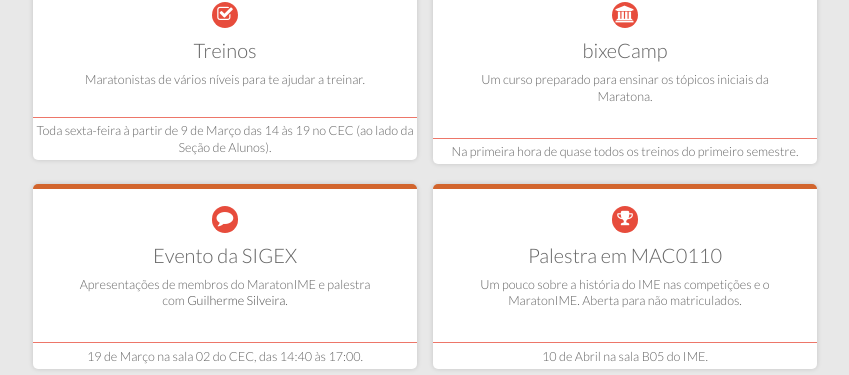
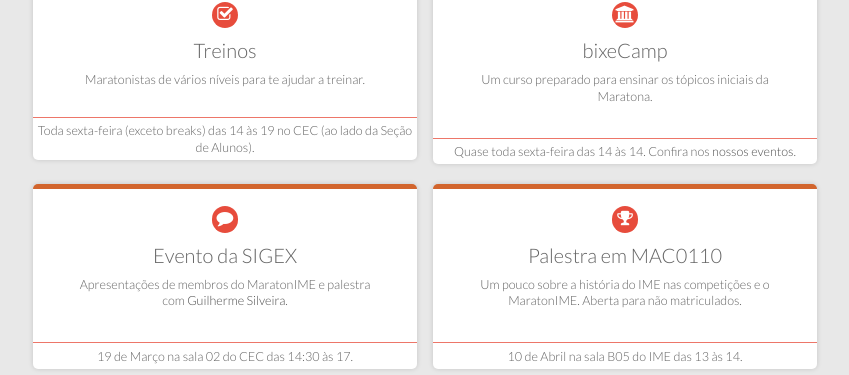
Before and after one commit to maratonusp/blog, a Jekyll site: the page built from index.html, in a window 1280 px wide and 900 px high, cut to the strip 430-805 px from the top of the window. Shown: the whole strip, without its empty margins (215-1064 px from the left). Built offline with Jekyll 4.4.1, drawn with Linux system fonts in a browser that asks for light colours; nearby versions of some CDN libraries; the list of posts is cut into pages by our own code; comment, search, counter and statistics services are not loaded.

Commit message:
Ajustes nos eventos

```diff
--- a/index.html
+++ b/index.html
@@ -41,7 +41,7 @@ hubs_class: third
 			<i class="fa fa-check-square-o"></i>
 			<h3>Treinos</h3>
 			<p>Maratonistas de vários níveis para te ajudar a treinar.</p>
-			<footer><p>Toda sexta-feira à partir de 9 de Março das 14 às 19 no CEC (ao lado da Seção de Alunos).</p></footer>
+			<footer><p>Toda sexta-feira (exceto breaks) das 14 às 19 no CEC (ao lado da Seção de Alunos).</p></footer>
 		</figcaption>
 	</figure>
 	<figure>
@@ -49,7 +49,7 @@ hubs_class: third
 			<i class="fa fa-university"></i>
 			<h3>bixeCamp</h3>
 			<p>Um curso preparado para ensinar os tópicos iniciais da Maratona.</p>
-			<footer><p>Na primeira hora de quase todos os treinos do primeiro semestre.</p></footer>
+			<footer><p>Quase toda sexta-feira das 14 às 14. Confira nos <a href="https://fb.com/maratonime/events/">nossos eventos</a>.</p></footer>
 		</figcaption>
 	</figure>
 	<figure>
@@ -57,7 +57,7 @@ hubs_class: third
 			<i class="fa fa-comment"></i>
 			<h3>Evento da SIGEX</h3>
 			<p>Apresentações de membros do MaratonIME e palestra com <a href="https://twitter.com/guilhermecaelum">Guilherme Silveira</a>.</p>
-			<footer><p>19 de Março na sala 02 do CEC, das 14:40 às 17:00.</p></footer>
+			<footer><p>19 de Março na sala 02 do CEC das 14:30 às 17.</p></footer>
 		</figcaption>
 	</figure>
 	<figure>
@@ -65,7 +65,7 @@ hubs_class: third
 			<i class="fa fa-trophy"></i>
 			<h3>Palestra em MAC0110</h3>
 			<p>Um pouco sobre a história do IME nas competições e o MaratonIME. Aberta para não matriculados.</p>
-			<footer><p>10 de Abril na sala B05 do IME.</p></footer>
+			<footer><p>10 de Abril na sala B05 do IME das 13 às 14.</p></footer>
 		</figcaption>
 	</figure>
 </section>
```
